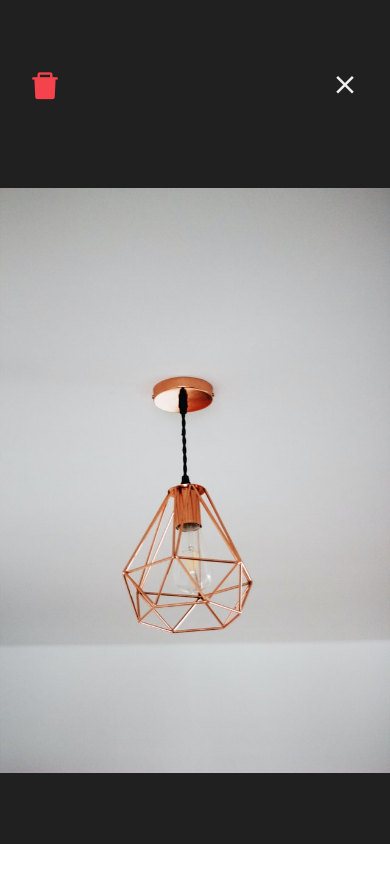
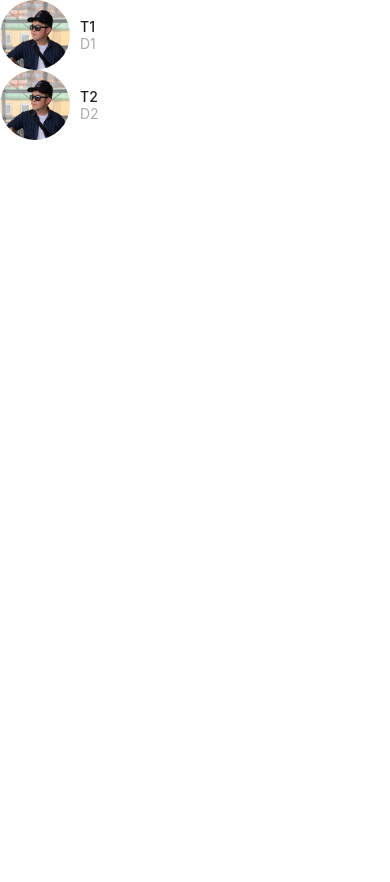
Before and after one commit to weitsesun/TradeWithMe, a React Native app: screen / in a window 390 px wide. Shown: the top 882 px of the page. After the commit the page ends 844 px from the top, so only its background shows below. Built offline with nearby package versions, Linux system fonts and the light colour scheme.

Commit message:
fixed padding top on message screen for bott android and ios

```diff
--- a/App.js
+++ b/App.js
@@ -6,6 +6,7 @@
 import ViewImageScreen from "./app/screens/ViewImageScreen";
 import Card from "./app/components/Card";
 import ListingDetailScreen from "./app/screens/ListingDetailScreen";
+import MessageScreen from "./app/screens/MessageScreen";
 
 export default function App() {
   // return <WelcomePage />;
@@ -17,7 +18,8 @@
   //     image={require("./app/assets/controller.jpg")}
   //   />
   // );
-  return <ViewImageScreen />;
+  // return <ViewImageScreen />;
+  return <MessageScreen />;
 }
 
 const styles = StyleSheet.create({
--- /dev/null
+++ b/app/screens/MessageScreen.js
@@ -0,0 +1,53 @@
+import React from "react";
+import {
+  FlatList,
+  SafeAreaView,
+  StyleSheet,
+  Platform,
+  StatusBar,
+} from "react-native";
+
+import ListItem from "../components/ListItem";
+
+const messages = [
+  {
+    id: 1,
+    title: "T1",
+    description: "D1",
+    image: require("../assets/wayne.jpeg"),
+  },
+  {
+    id: 2,
+    title: "T2",
+    description: "D2",
+    image: require("../assets/wayne.jpeg"),
+  },
+];
+
+function MessageScreen(props) {
+  return (
+    <SafeAreaView style={styles.screen}>
+      <FlatList
+        data={messages} // array of list
+        keyExtractor={(message) => message.id.toString()} // a function extras special keys from each item in the array
+        renderItem={({ item }) => {
+          return (
+            <ListItem
+              image={item.image}
+              title={item.title}
+              subtitle={item.description}
+            />
+          );
+        }}
+      />
+    </SafeAreaView>
+  );
+}
+
+const styles = StyleSheet.create({
+  screen: {
+    paddingTop: Platform.OS === "android" ? StatusBar.currentHeight : 0,
+  },
+});
+
+export default MessageScreen;
```
